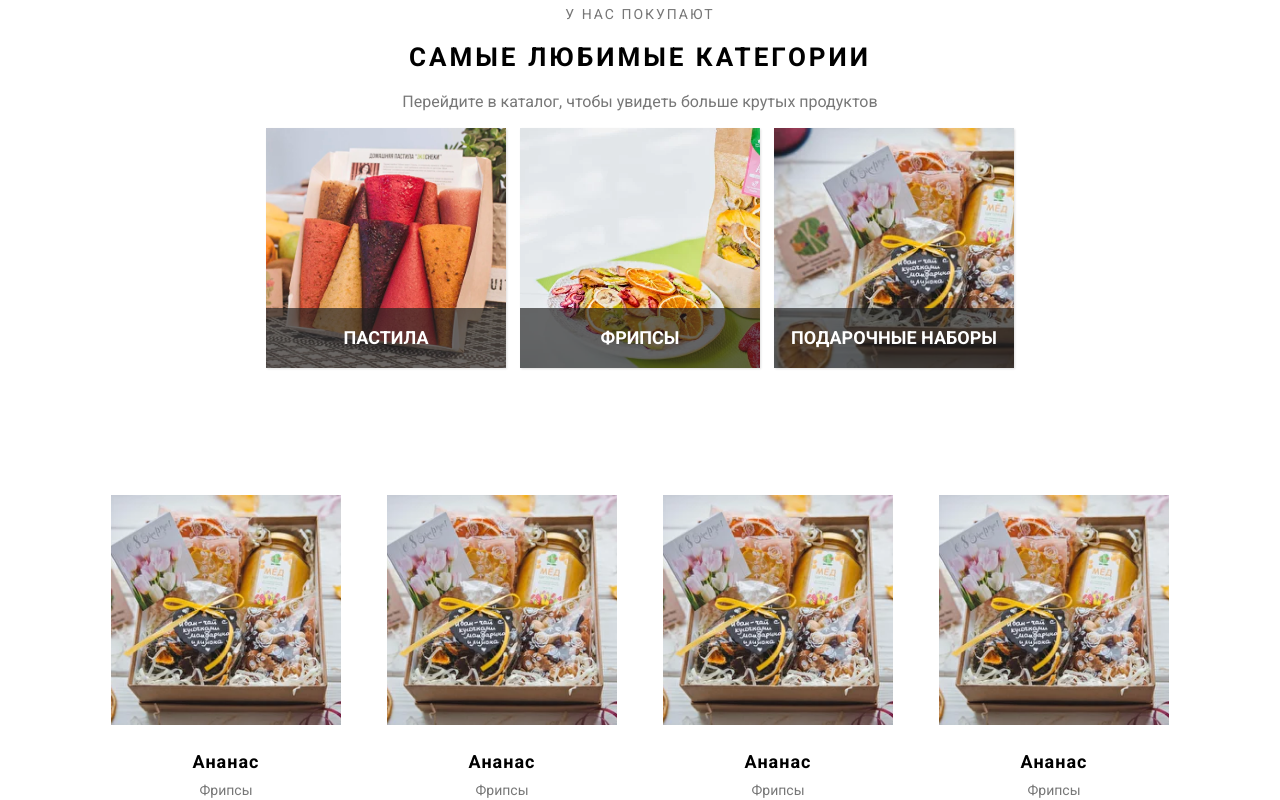
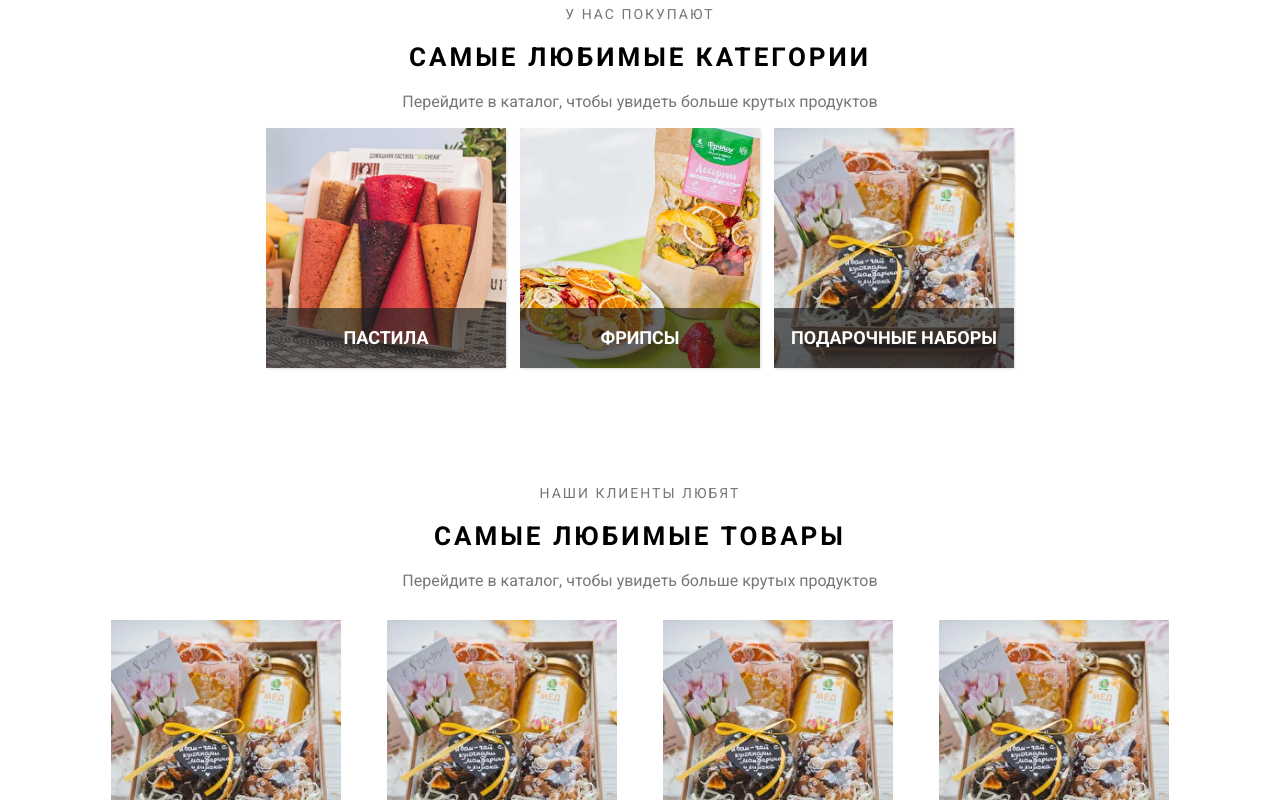
Before and after one commit to b0006/eko-front, a React (Create React App) app: page / in a window 1280 px wide. Shown: the part 820-1620 px from the top of the page. Built offline with nearby package versions, Linux system fonts and the light colour scheme.

Commit message:
fea(startPage): favorite product card item

```diff
--- a/src/assets/scss/_mixin.scss
+++ b/src/assets/scss/_mixin.scss
@@ -66,3 +66,18 @@
   opacity: 0;
   transition: opacity $animation-time, visibility $animation-time;
 }
+
+@mixin button {
+  cursor: pointer;
+  border: none;
+  background-color: $main-color;
+  color: $light-color;
+  letter-spacing: 3px;
+  font-weight: bold;
+  padding: 8px 20px;
+  border-radius: 2px;
+
+  &:hover {
+    background-color: $main-color-dark;
+  }
+}
--- a/src/assets/scss/_vars.scss
+++ b/src/assets/scss/_vars.scss
@@ -5,6 +5,7 @@ $desktop-xs-width: 992px;
 $desktop-md-width: 1200px;
 
 $main-color: #8bd41d;
+$main-color-dark: #609215;
 $dark-color: black;
 $gray-color: #777;
 $light-color: white;
--- a/src/components/Card/Card.module.scss
+++ b/src/components/Card/Card.module.scss
@@ -9,6 +9,7 @@
   .img {
     height: 100%;
     width: 100%;
+    background-position: center center;
     background-repeat: no-repeat;
     background-size: cover;
 
--- a/src/components/CardProduct/CardProduct.module.scss
+++ b/src/components/CardProduct/CardProduct.module.scss
@@ -22,6 +22,12 @@
       align-items: center;
       justify-content: center;
       position: relative;
+
+      .button {
+        display: none;
+        margin-bottom: 10px;
+        @include button;
+      }
     }
 
     &:hover {
@@ -32,7 +38,7 @@
       z-index: 2;
       background-color: $light-color;
 
-      .description {
+      .description, .button {
         display: block;
       }
 
--- a/src/components/CardProduct/index.tsx
+++ b/src/components/CardProduct/index.tsx
@@ -18,10 +18,8 @@ const CardProduct: React.FC<IProps> = ({ imageHeight = '16rem', imageWidth = '16
           <span className={styles.title}>Ананас</span>
           <span className={styles.category}>Фрипсы</span>
           <span className={styles.price}>130 руб</span>
-          <div className={styles.description}>
-            Himenaeos parturient nam a justo placerat lorem erat pretium a fusce pharetra pretium enim sagittis ut nunc
-            neque torquent sem a leo. Dictumst
-          </div>
+          <div className={styles.description}>Набор для детей без сахара и разными вариантами наполнения</div>
+          <input className={styles.button} type="button" value="Купить" />
         </div>
       </div>
     </div>
--- a/src/components/FavoriteProductBlock/index.tsx
+++ b/src/components/FavoriteProductBlock/index.tsx
@@ -1,12 +1,18 @@
 import React from 'react';
 
 import CardProduct from '../CardProduct';
+import TitleBlock from '../TitleBlock';
 
 import styles from './FavoriteProductBlock.module.scss';
 
 const FavoriteProductBlock: React.FC = () => {
   return (
     <section className={styles.wrapper}>
+      <TitleBlock
+        top="Наши клиенты любят"
+        middle="Самые любимые товары"
+        bottom="Перейдите в каталог, чтобы увидеть больше крутых продуктов"
+      />
       <div className={styles.list}>
         <CardProduct />
         <CardProduct />
--- a/src/components/FeaturedCategoriesBlock/FeaturedCategoriesBlock.module.scss
+++ b/src/components/FeaturedCategoriesBlock/FeaturedCategoriesBlock.module.scss
@@ -10,36 +10,6 @@
   padding-top: 50px;
   padding-bottom: 50px;
 
-  .header {
-    display: flex;
-    flex-direction: column;
-    align-items: center;
-
-    > * {
-      margin: 10px 0;
-    }
-
-    .top {
-      color: $gray-color;
-      font-size: 14px;
-      text-transform: uppercase;
-      letter-spacing: 2px;
-    }
-
-    .middle {
-      color: $dark-color;
-      font-size: 26px;
-      font-weight: bold;
-      letter-spacing: 3px;
-      text-transform: uppercase;
-    }
-
-    .bottom {
-      font-size: 14p;
-      color: $gray-color;
-    }
-  }
-
   .blocks {
     display: flex;
     flex-direction: row;
--- a/src/components/FeaturedCategoriesBlock/index.tsx
+++ b/src/components/FeaturedCategoriesBlock/index.tsx
@@ -1,7 +1,8 @@
 import React from 'react';
 
 import { FEATURED_CATEGORIES_LIST } from '../../mock/constants';
-import Card from '../../components/Card';
+import Card from '../Card';
+import TitleBlock from '../TitleBlock';
 import { getCountLabel } from '../../utils/string';
 
 import styles from './FeaturedCategoriesBlock.module.scss';
@@ -9,11 +10,11 @@ import styles from './FeaturedCategoriesBlock.module.scss';
 const FeaturedCategoriesBlock: React.FC = () => {
   return (
     <section className={styles.wrapper}>
-      <div className={styles.header}>
-        <span className={styles.top}>У нас покупают</span>
-        <span className={styles.middle}>Самые любимые категории</span>
-        <span className={styles.bottom}>Перейдите в каталог, чтобы увидеть больше крутых продуктов</span>
-      </div>
+      <TitleBlock
+        top="У нас покупают"
+        middle="Самые любимые категории"
+        bottom="Перейдите в каталог, чтобы увидеть больше крутых продуктов"
+      />
       <div className={styles.blocks}>
         {FEATURED_CATEGORIES_LIST.map((item) => (
           <Card
--- /dev/null
+++ b/src/components/TitleBlock/TitleBlock.module.scss
@@ -0,0 +1,31 @@
+@import '../../assets/scss/utils';
+
+.wrapper {
+  display: flex;
+  flex-direction: column;
+  align-items: center;
+
+  > * {
+    margin: 10px 0;
+  }
+
+  .top {
+    color: $gray-color;
+    font-size: 14px;
+    text-transform: uppercase;
+    letter-spacing: 2px;
+  }
+
+  .middle {
+    color: $dark-color;
+    font-size: 26px;
+    font-weight: bold;
+    letter-spacing: 3px;
+    text-transform: uppercase;
+  }
+
+  .bottom {
+    font-size: 14p;
+    color: $gray-color;
+  }
+}
--- /dev/null
+++ b/src/components/TitleBlock/index.tsx
@@ -0,0 +1,21 @@
+import React from 'react';
+
+import styles from './TitleBlock.module.scss';
+
+interface IProps {
+  top: string;
+  middle: string;
+  bottom?: string;
+}
+
+const TitleBlock: React.FC<IProps> = ({ top, middle, bottom }) => {
+  return (
+    <div className={styles.wrapper}>
+      <span className={styles.top}>{top}</span>
+      <span className={styles.middle}>{middle}</span>
+      {bottom && <span className={styles.bottom}>{bottom}</span>}
+    </div>
+  );
+};
+
+export default TitleBlock;
```
